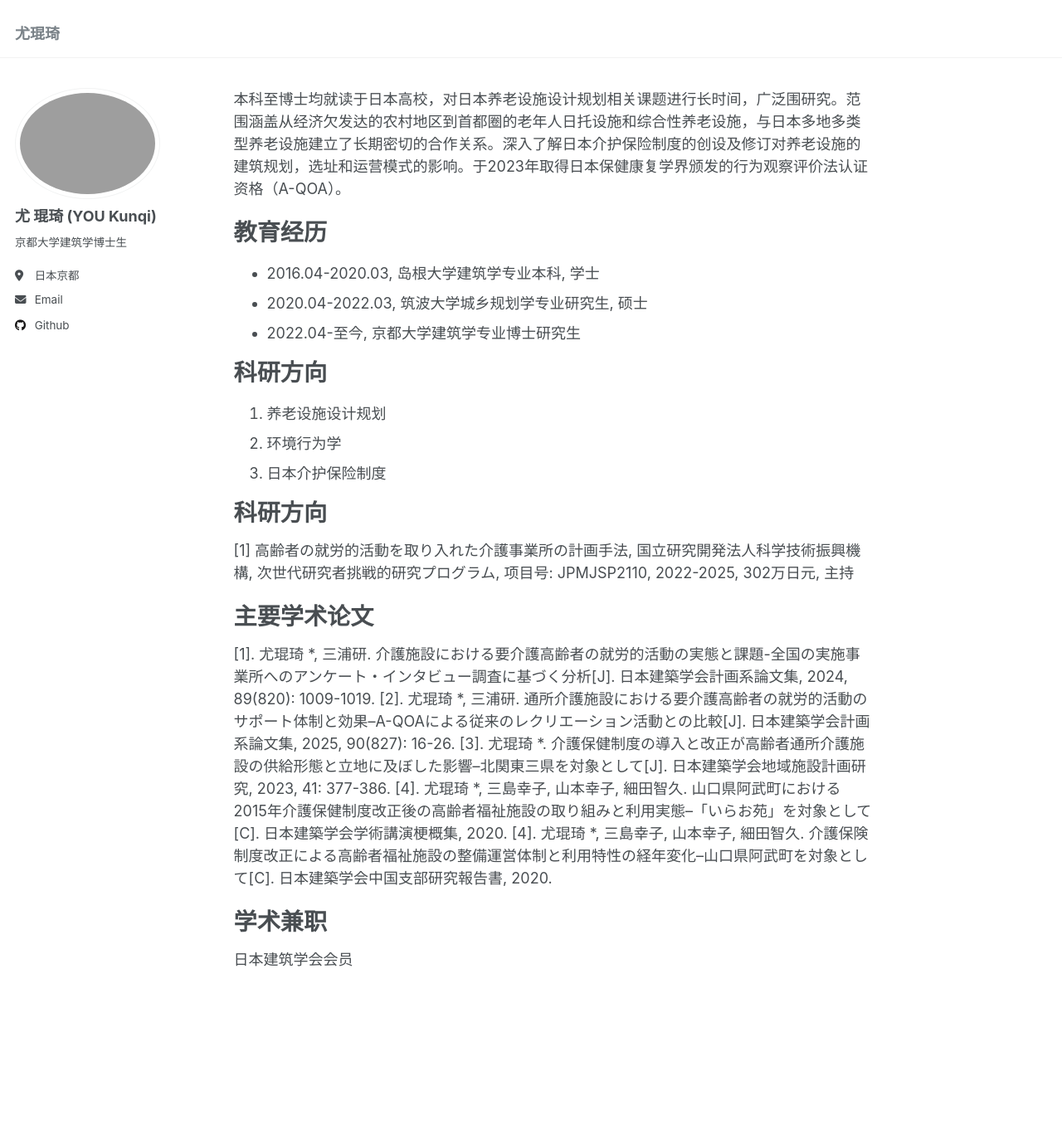
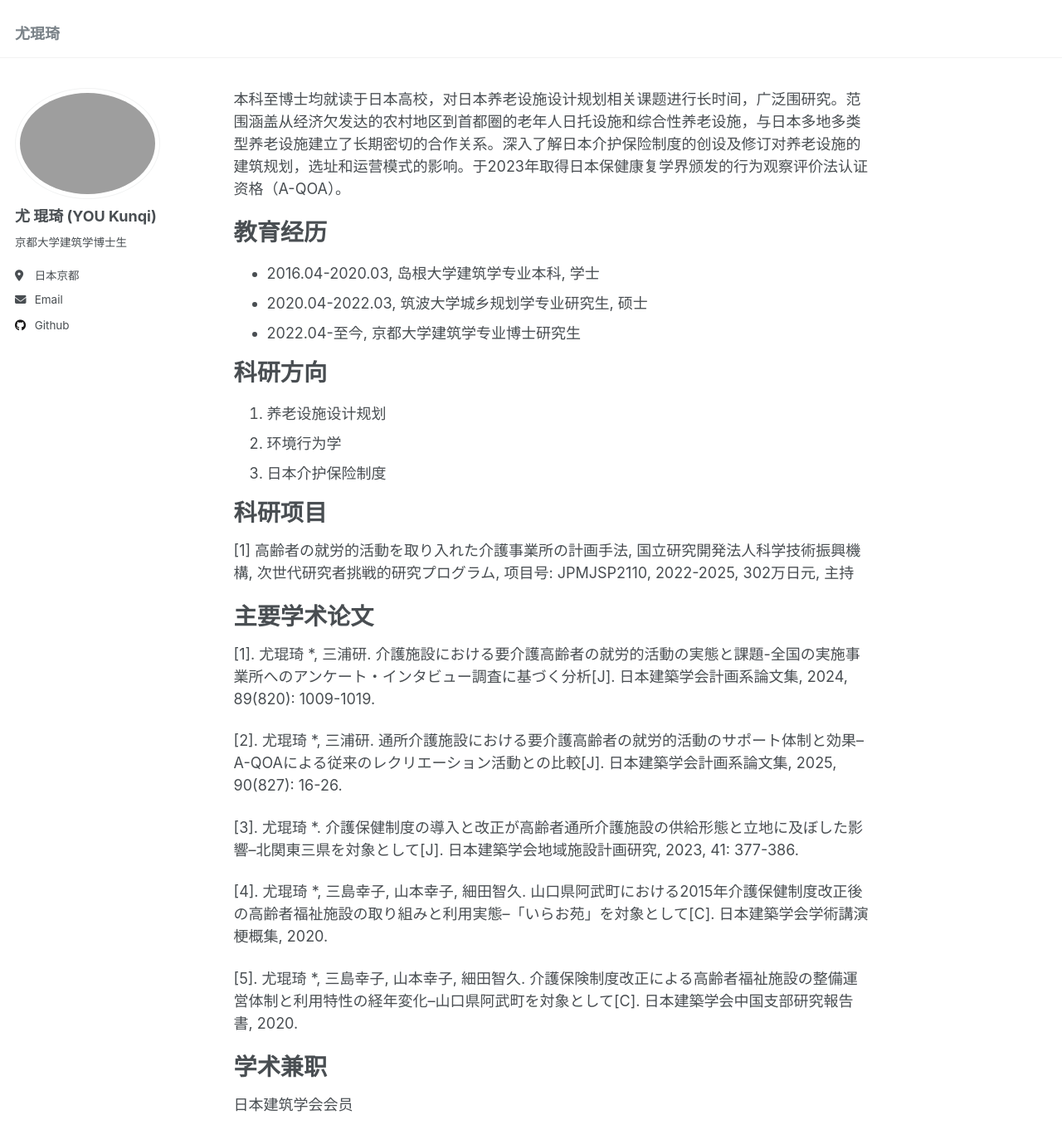
Before and after one commit to youkunqi/youkunqi.github.io, a Jekyll site: the page built from _pages/about.md, in a window 1280 px wide and 1400 px high. Shown: the top 1379 px of the window at 83% size. Built offline with Jekyll 4.4.1, drawn with Linux system fonts in a browser that asks for light colours.

Commit message:
Update about.md

```diff
--- a/_pages/about.md
+++ b/_pages/about.md
@@ -24,7 +24,7 @@ redirect_from:
 3. 日本介护保险制度
 
 
-科研方向
+科研项目
 ======
 [1] 高齢者の就労的活動を取り入れた介護事業所の計画手法, 国立研究開発法人科学技術振興機構, 次世代研究者挑戦的研究プログラム, 项目号: JPMJSP2110, 2022-2025, 302万日元, 主持
 
@@ -32,10 +32,14 @@ redirect_from:
 主要学术论文
 ======
 [1]. 尤琨琦 *, 三浦研. 介護施設における要介護高齢者の就労的活動の実態と課題-全国の実施事業所へのアンケート・インタビュー調査に基づく分析[J]. 日本建築学会計画系論文集, 2024, 89(820): 1009-1019.
+
 [2]. 尤琨琦 *, 三浦研. 通所介護施設における要介護高齢者の就労的活動のサポート体制と効果--A-QOAによる従来のレクリエーション活動との比較[J]. 日本建築学会計画系論文集, 2025, 90(827): 16-26.
+
 [3]. 尤琨琦 *. 介護保健制度の導入と改正が高齢者通所介護施設の供給形態と立地に及ぼした影響--北関東三県を対象として[J]. 日本建築学会地域施設計画研究, 2023, 41: 377-386.
+
 [4]. 尤琨琦 *, 三島幸子, 山本幸子, 細田智久. 山口県阿武町における2015年介護保健制度改正後の高齢者福祉施設の取り組みと利用実態--「いらお苑」を対象として[C]. 日本建築学会学術講演梗概集, 2020.
-[4]. 尤琨琦 *, 三島幸子, 山本幸子, 細田智久. 介護保険制度改正による高齢者福祉施設の整備運営体制と利用特性の経年変化--山口県阿武町を対象として[C]. 日本建築学会中国支部研究報告書, 2020.
+
+[5]. 尤琨琦 *, 三島幸子, 山本幸子, 細田智久. 介護保険制度改正による高齢者福祉施設の整備運営体制と利用特性の経年変化--山口県阿武町を対象として[C]. 日本建築学会中国支部研究報告書, 2020.
 
 
 学术兼职
```
